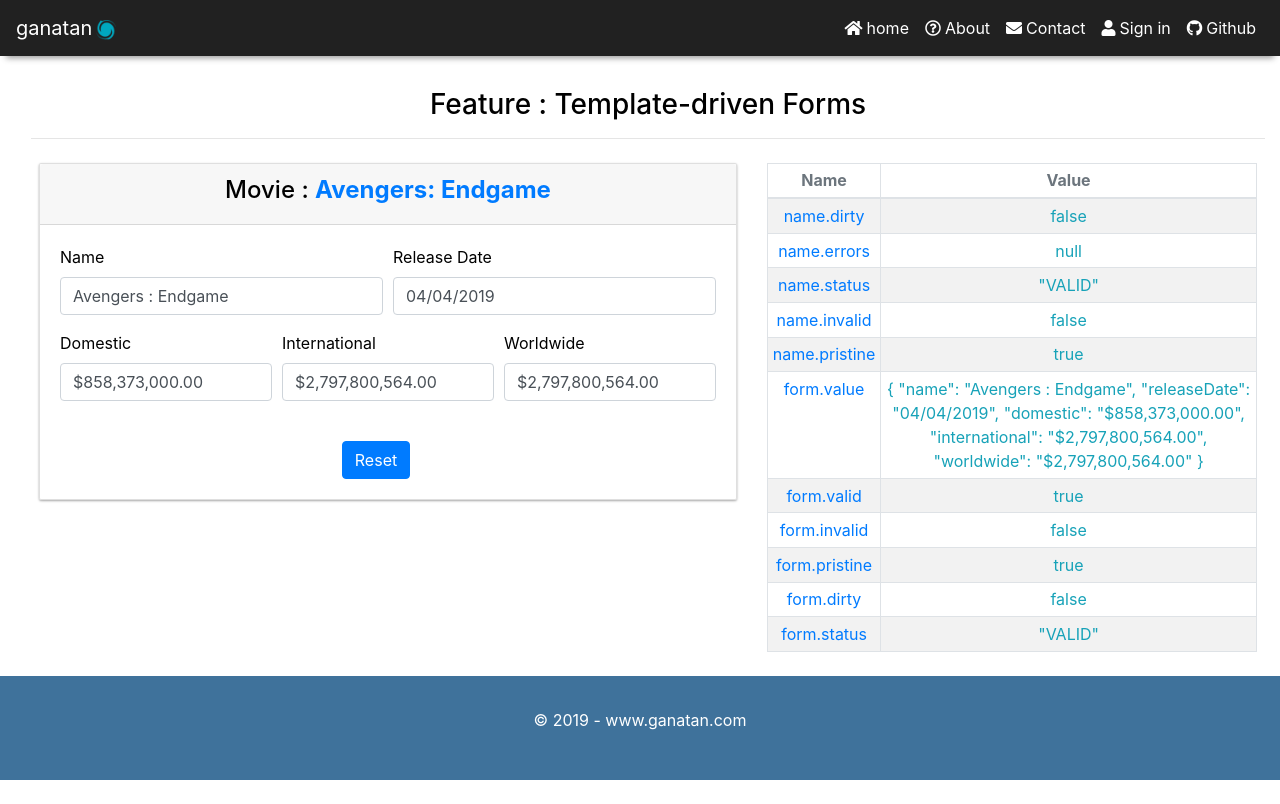
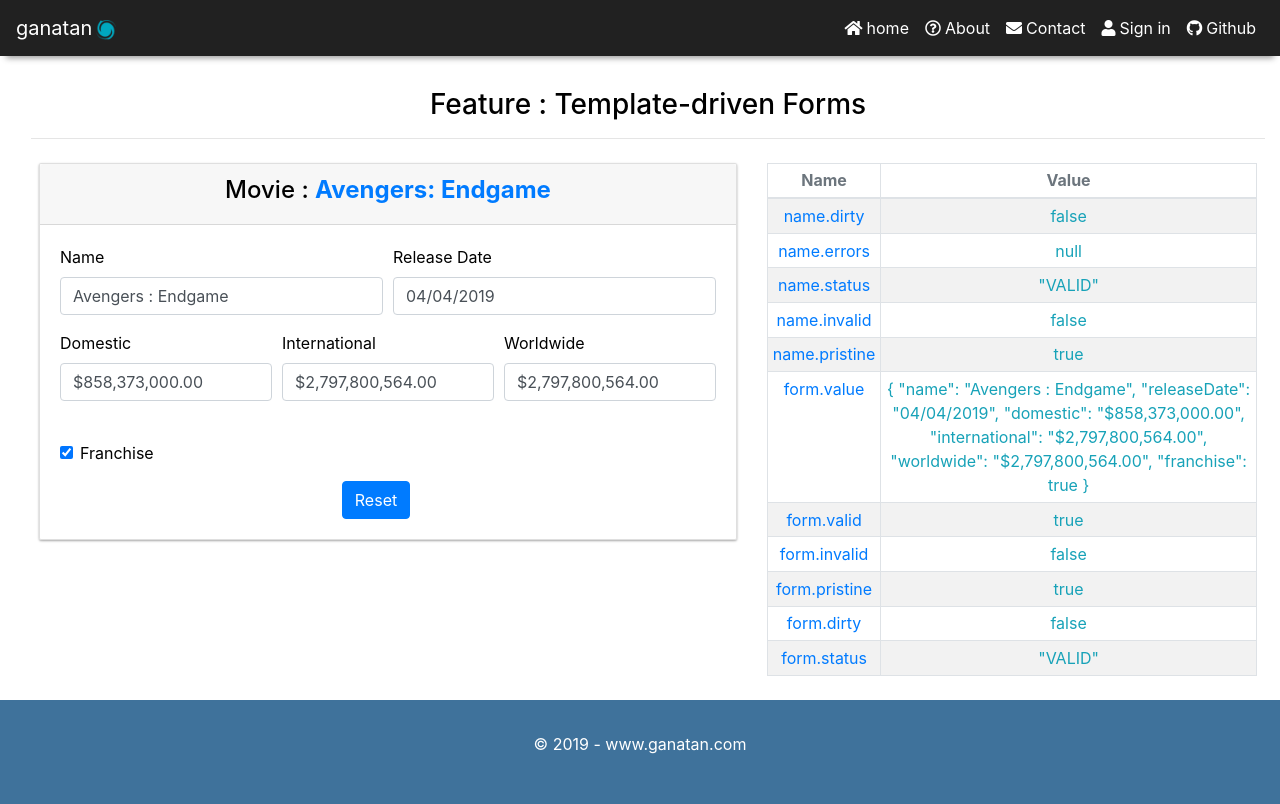
Before and after one commit to alicialopez318/angular-react-modules-latest, an Angular app: page /template-driven-forms in a window 1280 px wide. Built offline with nearby package versions, Linux system fonts and the light colour scheme.

Commit message:
Add Franchise Checkbox on template Driven Form

```diff
--- a/src/app/modules/application/template-driven-forms/movie.ts
+++ b/src/app/modules/application/template-driven-forms/movie.ts
@@ -4,4 +4,5 @@ export class Movie {
   domestic: number;
   international: number;
   worldwide: number;
+  franchise: boolean;
 }
--- a/src/app/modules/application/template-driven-forms/template-driven-forms.component.html
+++ b/src/app/modules/application/template-driven-forms/template-driven-forms.component.html
@@ -44,6 +44,10 @@
               <input type="text" class="form-control" name="worldwide" id="worldwide"
                 [ngModel]="movie.worldwide | currency">
             </div>
+          </div>
+          <div class="form-group form-check">
+            <input type="checkbox" class="form-check-input" id="franchise" name="franchise" [ngModel]="movie.franchise">
+            <label class="form-check-label" for="franchise">Franchise</label>
           </div>
           <div class="form-row justify-content-center">
             <button type="submit" class="btn btn-primary mr-4" (click)="form.resetForm({})">Reset</button>
--- a/src/app/modules/application/template-driven-forms/template-driven-forms.component.ts
+++ b/src/app/modules/application/template-driven-forms/template-driven-forms.component.ts
@@ -15,6 +15,7 @@ export class TemplateDrivenFormsComponent implements OnInit {
     this.movie.domestic = 858373000;
     this.movie.international = 2797800564;
     this.movie.worldwide = 2797800564;
+    this.movie.franchise = true;
   }
 
   ngOnInit() {
--- a/ui/template-driven-forms.html
+++ b/ui/template-driven-forms.html
@@ -117,6 +117,10 @@
                       <input type="text" class="form-control" id="worldwide" placeholder="" value="$2,797,800,564">
                     </div>
                   </div>
+                  <div class="form-group form-check">
+                    <input type="checkbox" class="form-check-input" id="franchise">
+                    <label class="form-check-label" for="franchise">Franchise</label>
+                  </div>
                   <div class="form-row justify-content-center">
                     <button type="submit" class="btn btn-primary mr-4">Create</button>
                     <button type="submit" class="btn btn-primary mr-4">Update</button>
```
